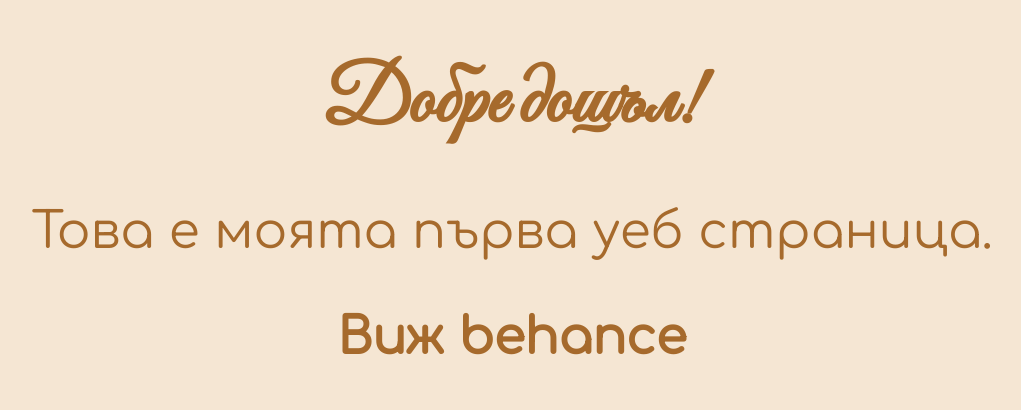
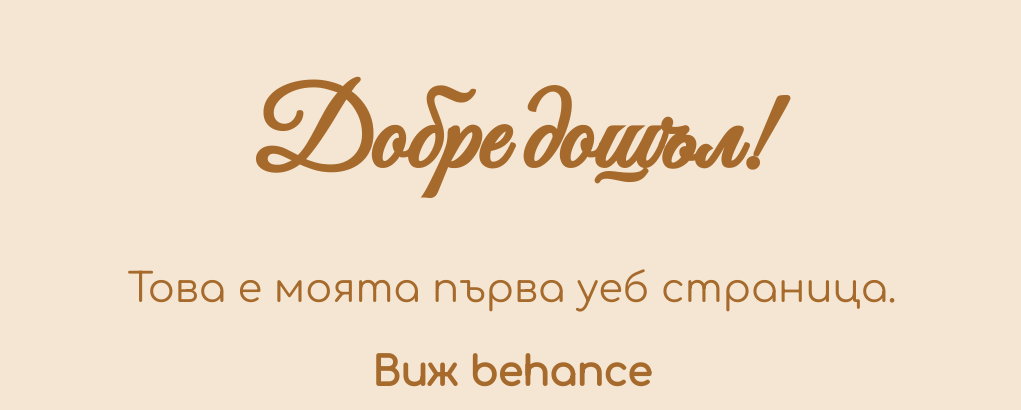
Before and after one commit to nikolchorbova-source/-_-, a plain HTML site: page index.html in a window 1280 px wide. Shown: the top 410 px of the page, without its empty margins (128-1149 px from the left). Drawn offline with Linux system fonts and the light colour scheme.

Commit message:
Update index.html

```diff
--- a/index.html
+++ b/index.html
@@ -16,7 +16,7 @@
     <style>
       body {
         text-align: center;
-        font-size: 50px;
+        font-size: 40px;
         font-family: "Comfortaa", sans-serif;   /* Comfortaa за основния текст */
         background-color: #f5e6d3; /* нюд фон */
         color: #a66a2c;            /* карамелен текст */
@@ -25,7 +25,7 @@
       /* Заглавието е с Great Vibes */
       h1 {
         font-family: "Great Vibes", cursive;
-        font-size: 80px;
+        font-size: 110px;
         margin-bottom: 0.5em;
       }
 
```
